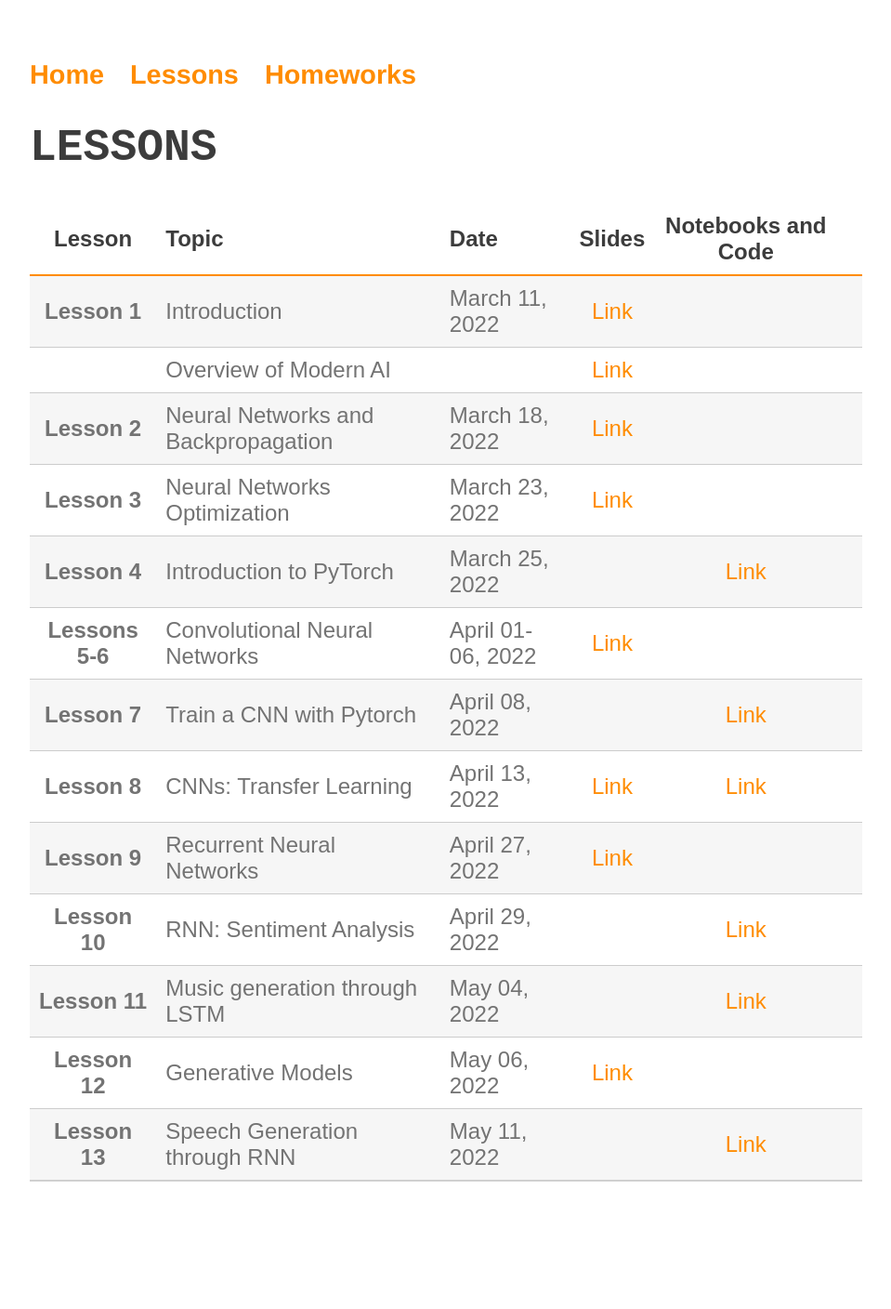
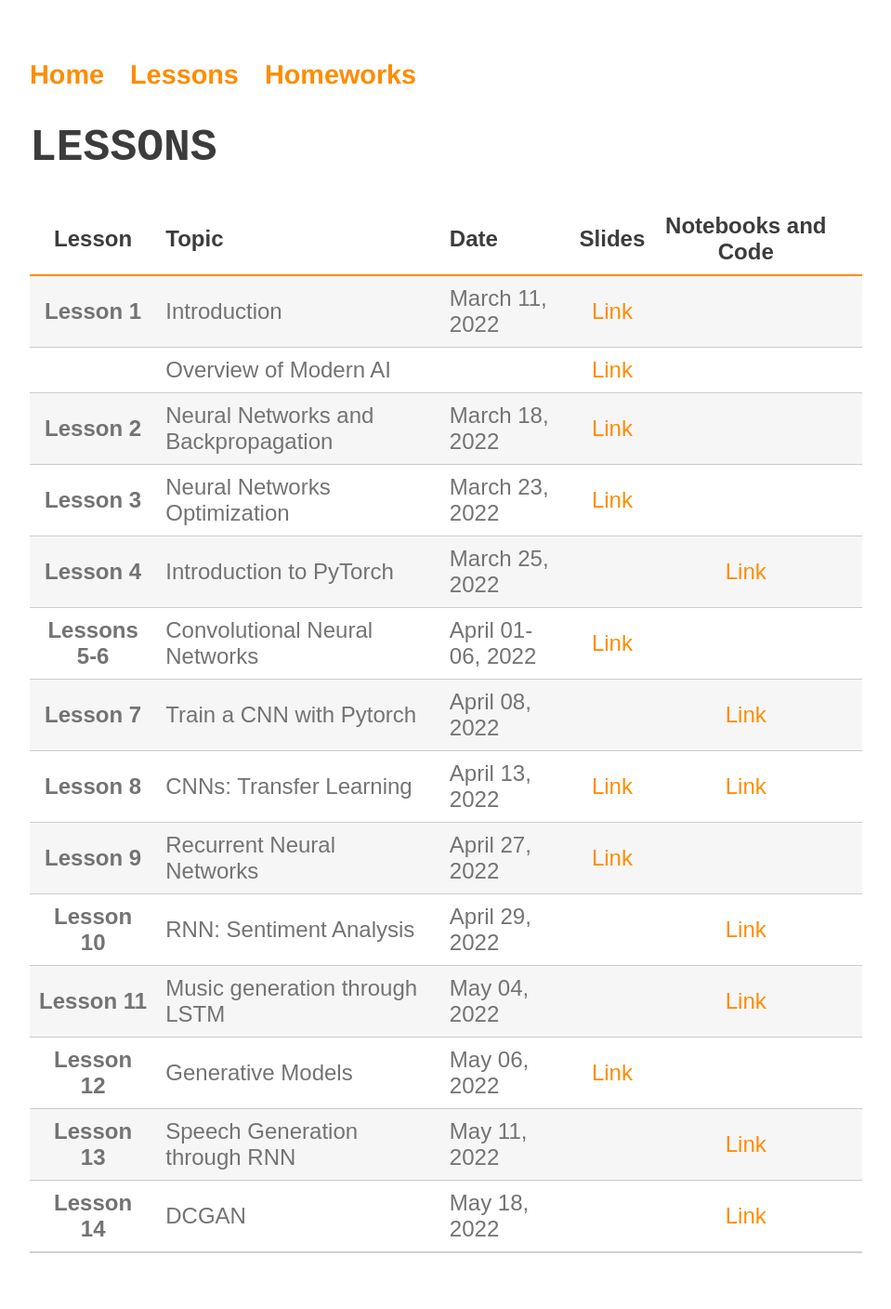
Before and after one commit to perceivelab/knowledge-discovery-course, a Jekyll site: the page built from lezioni.md, in a window 1280 px wide. Shown: the whole page at 93% size, without its empty margins (160-1119 px from the left). Built offline with Jekyll 4.4.1, drawn with Linux system fonts in a browser that asks for light colours; our own code applies the rules of GitHub Pages for plain Markdown files; before the commit the page ends 1331 px from its top, so only the background shows below that.

Commit message:
Update lezioni.md

```diff
--- a/lezioni.md
+++ b/lezioni.md
@@ -15,4 +15,5 @@
 | **Lesson 10**      | RNN: Sentiment Analysis | April 29, 2022 ||     [Link](https://colab.research.google.com/drive/1IO01ds0BdL6LhA4_DVmAxGyvmIhEqkXE?usp=sharing)|
 | **Lesson 11**      | Music generation through LSTM  | May 04, 2022 ||     [Link](https://colab.research.google.com/drive/1_Gyi_dcQuAe6f7O-TqtrwLiJt1o7Vke8?usp=sharing)|
 | **Lesson 12**      | Generative Models  | May 06, 2022 |[Link](https://drive.google.com/file/d/1sXdVAT2N1gvu-sPXXAn23tJxOqZKMRP3/view?usp=sharing)|     |
-| **Lesson 13**      | Speech Generation through RNN  | May 11, 2022 ||     [Link]()|
+| **Lesson 13**      | Speech Generation through RNN  | May 11, 2022 ||     [Link](https://colab.research.google.com/drive/1xgCJ_E91yT_wi2cHF7zNbIL_seOyU6YE?usp=sharing)|
+| **Lesson 14**      | DCGAN  | May 18, 2022 ||     [Link](https://colab.research.google.com/drive/1k1qvs8rEVs3ZRdi08YAbv_Uhkr8B7SXm?usp=sharing)|
```
